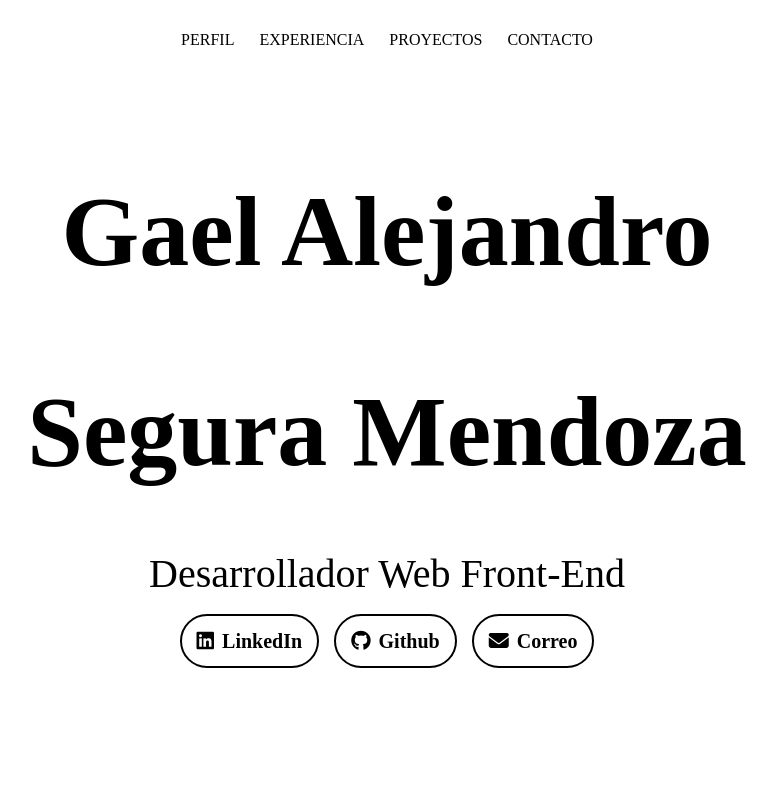
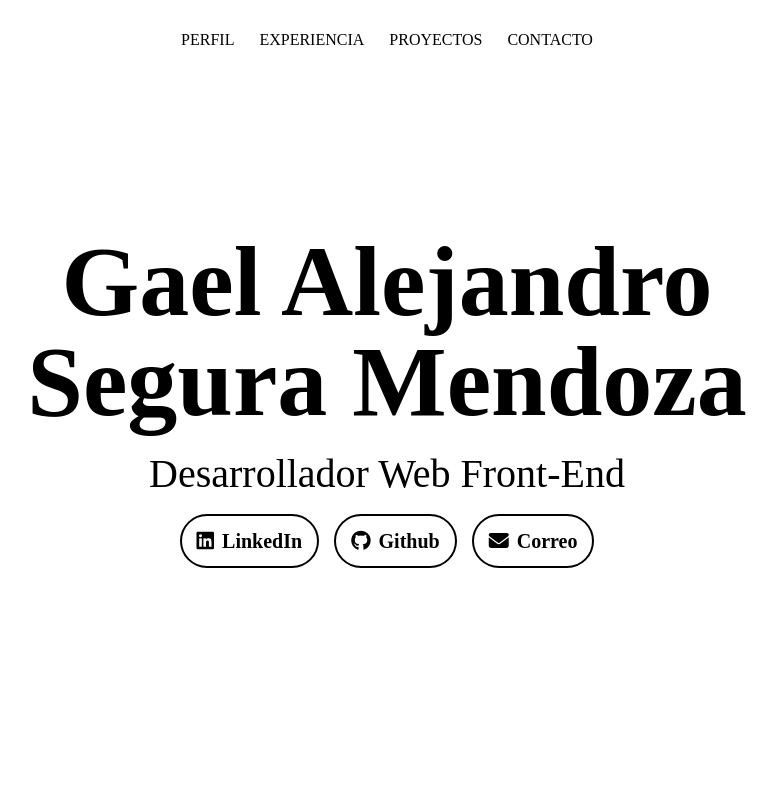
Before and after one commit to GaelSM/Portfolio, a React (Vite) app: page / in a window 1280 px wide. Shown: the top 800 px of the page, without its empty margins (253-1030 px from the left). Built offline with nearby package versions, Linux system fonts and the light colour scheme.

Commit message:
Add more gap between projects

```diff
--- a/src/components/App.css
+++ b/src/components/App.css
@@ -82,6 +82,10 @@ main{
     display: flex;
     flex-direction: column;
 
+    & h1 {
+      line-height: 1;
+    }
+
     & h2{
       line-height: 1;
       padding-bottom: .5rem;
@@ -137,7 +141,7 @@ main{
     & .cards{
       display: flex;
       flex-direction: column;
-      gap: 4rem;
+      gap: 7rem;
       justify-content: center;
       align-items: center;
     }
```
